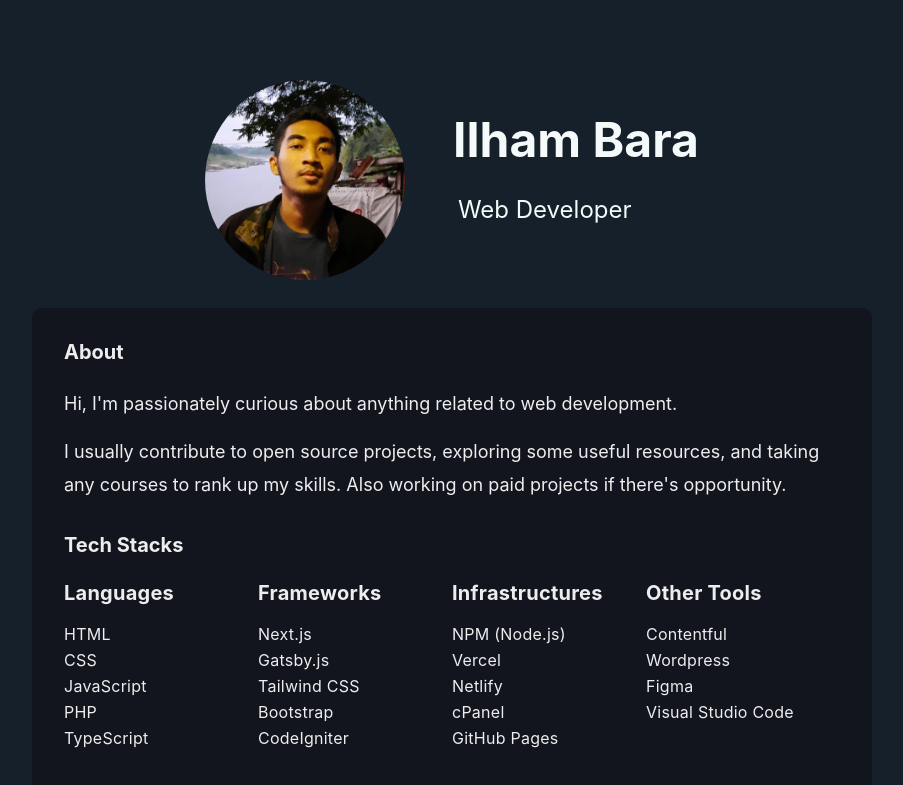
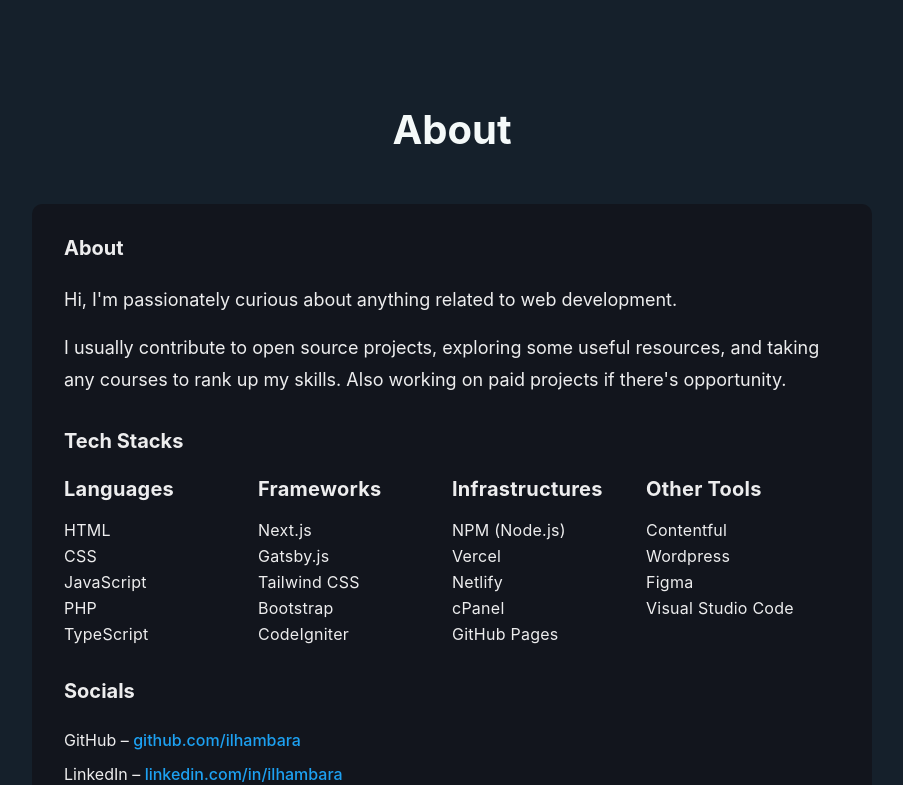
Before and after one commit to ilhambara/portfolio, a Next.js app: page /about in a window 1280 px wide. Shown: the top 785 px of the page, without its empty margins (188-1091 px from the left). Built offline with nearby package versions, Linux system fonts and the light colour scheme.

Commit message:
Edit: modified header title for every page

```diff
--- a/pages/about.js
+++ b/pages/about.js
@@ -12,14 +12,8 @@
       </Head>
 
       <main className={components.main}>
-        <div className={styles.profile}>
-          <div className={styles.avatar}>
-            <Image src="/img/ava.jpg" alt="picture of me" width={200} height={200} className={styles.avatar} />
-          </div>
-          <div className={styles.info}>
-            <h1 className={styles.title}>Ilham Bara</h1>
-            <p className={styles.description}>Web Developer</p>
-          </div>
+        <div className={styles.page__title}>
+          <h1>About</h1>
         </div>
         <div className={styles.background__about}>
           <div className={styles.about}>
--- a/styles/About.module.css
+++ b/styles/About.module.css
@@ -1,14 +1,9 @@
 @import url('https://fonts.googleapis.com/css2?family=Manrope:wght@400;500&display=swap');
 
-.title {
+.page__title {
   margin: 0;
   line-height: 1.15;
-  font-size: 3rem;
-}
-
-.title,
-.description {
-  text-align: left;
+  font-size: 1.25rem;
 }
 
 .description {
--- a/styles/Experiences.module.css
+++ b/styles/Experiences.module.css
@@ -1,7 +1,7 @@
 .title {
   margin: 0;
   line-height: 1.15;
-  font-size: 2rem;
+  font-size: 1.25rem;
 }
 
 .title h1,
```
